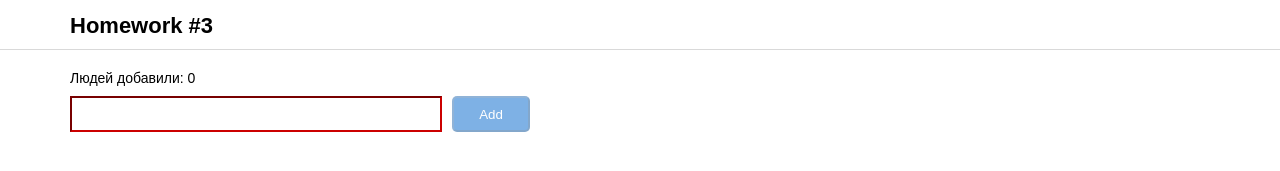
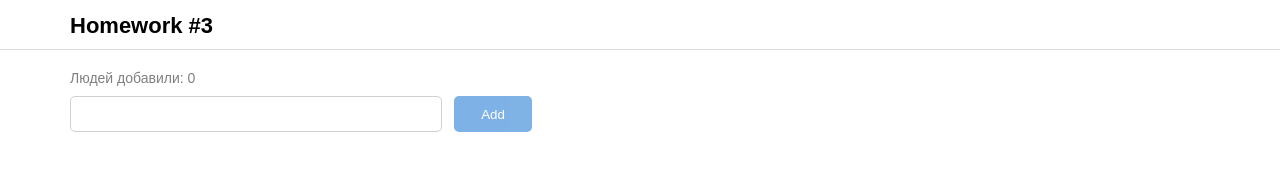
Before and after one commit to tenadopt/hw, a React (Create React App) app: page /#/pre-junior in a window 1280 px wide. Shown: the part 767-938 px from the top of the page. Built offline with nearby package versions, Linux system fonts and the light colour scheme; the HTML template or start-up script is replaced by a standard one.

Commit message:
styles: add styles HW3

```diff
--- a/src/s2-homeworks/hw03/Greeting.module.css
+++ b/src/s2-homeworks/hw03/Greeting.module.css
@@ -7,7 +7,7 @@
 .inputAndButtonContainer {
     display: flex;
     flex-direction: row;
-    gap: 10px;
+    gap: 12px;
     align-items: start;
 }
 
@@ -19,23 +19,26 @@
 .input {
     width: 372px;
     height: 36px;
+    border: 1px solid #D1D1D1;
+    border-radius: 5px;
+    outline: none;
+    box-shadow: none;
+    padding-left: 12px;
+    margin-bottom: 7px;
 }
 
 .input:focus {
     solid-color: grey;
-    width: 372px;
-    height: 36px;
 }
 
 .errorInput {
     border-color: #cc0000;
-    width: 372px;
-    height: 36px;
 }
 
 .button {
     width: 78px;
     height: 36px;
+    border: none;
     background-color: #0066CC;
     border-radius: 5px;
     color: #FFFFFF;
@@ -53,6 +56,7 @@
 
 .text {
     font-size: 14px;
+    color: #00000080;
 }
 
 .greeting {
--- a/src/s2-homeworks/hw03/Greeting.tsx
+++ b/src/s2-homeworks/hw03/Greeting.tsx
@@ -25,7 +25,8 @@ const Greeting: React.FC<GreetingPropsType> = (
         lastUserName,
     } // деструктуризация пропсов
 ) => {
-    const inputClass = name.trim() == '' ? s.errorInput : s.input// need to fix with (?:)
+    const inputClass = s.input + ' ' + (error ? s.errorInput : '')// need to fix with (?:)
+    console.log('error', Boolean(error));
 
     return (
         <div id={'hw3-form'} className={s.greetingForm}>
@@ -46,9 +47,9 @@ const Greeting: React.FC<GreetingPropsType> = (
                         onKeyDown={onEnter}
                         onBlur={onBlur}
                     />
-                    <div id={'hw3-error'} className={s.error}>
+                    {error && <div id={'hw3-error'} className={s.error}>
                         {error}
-                    </div>
+                    </div>}
                 </div>
 
                 <button
--- a/src/s2-homeworks/hw03/GreetingContainer.tsx
+++ b/src/s2-homeworks/hw03/GreetingContainer.tsx
@@ -11,7 +11,7 @@ type GreetingContainerPropsType = {
 }
 
 export const pureAddUser = (name: string, setError: React.Dispatch<SetStateAction<string>>, setName: React.Dispatch<SetStateAction<string>>, addUserCallback: (name: string) => void) => {
-    if (name.trim() == '' ) {
+    if (name.trim() === '' ) {
         setError('Ошибка! Введите имя!')
         setName('')
     } else {
@@ -22,13 +22,13 @@ export const pureAddUser = (name: string, setError: React.Dispatch<SetStateActio
 }
 
 export const pureOnBlur = (name: string, setError: React.Dispatch<SetStateAction<string>>) => { // если имя пустое - показать ошибку
-    if (name.trim() == '') {
+    if (name.trim() === '') {
         setError('Ошибка! Введите имя!')
     }
 }
 
 export const pureOnEnter = (e: KeyboardEvent<HTMLInputElement>, addUser: () => void) => { // если нажата кнопка Enter - добавить
-    if (e.key == 'Enter') {
+    if (e.key === 'Enter') {
         addUser()
     }
 }
@@ -49,6 +49,7 @@ const GreetingContainer: React.FC<GreetingContainerPropsType> = ({
         setName(e.currentTarget.value) // need to fix
 
         error && setError('')
+
     }
     const addUser = () => {
         pureAddUser(name, setError, setName, addUserCallback)
```
